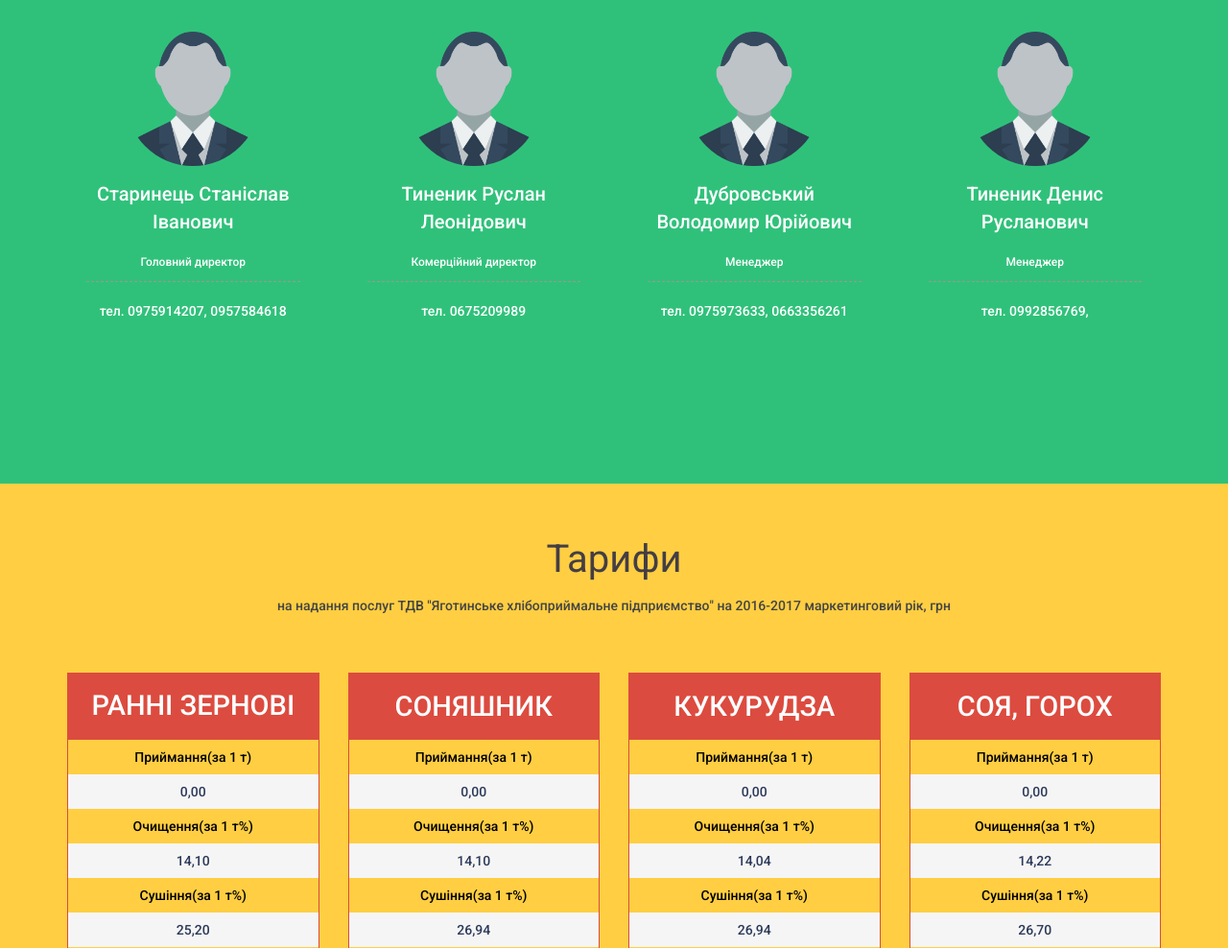
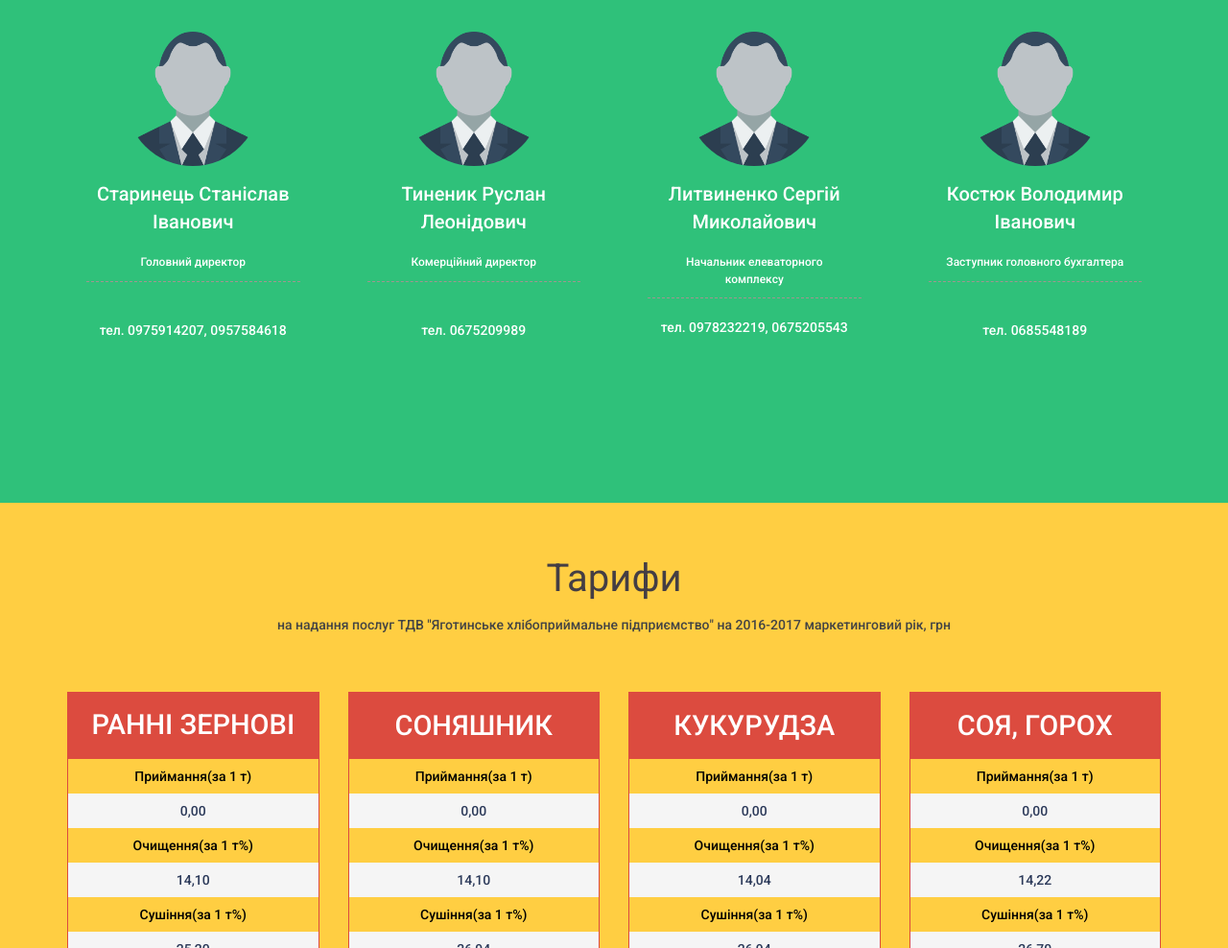
Before and after one commit to ITteM/yagotin-hpp, a plain HTML site: page index.html in a window 1280 px wide. Shown: the part 1823-2811 px from the top of the page at 96% size. Drawn offline with nearby package versions, Linux system fonts and the light colour scheme.

Commit message:
change team

```diff
--- a/index.html
+++ b/index.html
@@ -117,7 +117,7 @@
           <h5>Старинець Станіслав Іванович</h5>
 
           <p class="job">Головний директор</p>
-
+          <br>
           <p>тел. 0975914207, 0957584618</p>
 
           </div>
@@ -132,7 +132,7 @@
           <h5>Тиненик Руслан Леонідович</h5>
 
           <p class="job">Комерційний директор</p>
-
+          <br>
           <p>тел. 0675209989</p>
 
           </div>
@@ -144,11 +144,11 @@
 
           <div class="member3 rotate"></div>
 
-          <h5>Дубровський Володомир Юрійович</h5>
+          <h5>Литвиненко Сергій Миколайович</h5>
 
-          <p class="job">Менеджер</p>
+          <p class="job">Начальник елеваторного комплексу</p>
 
-          <p>тел. 0975973633, 0663356261</p>
+          <p>тел. 0978232219, 0675205543</p>
 
           </div>
 
@@ -159,11 +159,11 @@
 
           <div class="member4 rotate"></div>
 
-          <h5>Тиненик Денис Русланович</h5>
+          <h5>Костюк Володимир Іванович</h5>
 
-          <p class="job">Менеджер</p>
-
-          <p>тел. 0992856769, </p>
+          <p class="job">Заступник головного бухгалтера</p>
+          <br>
+          <p>тел. 0685548189</p>
 
           </div>
 
```
